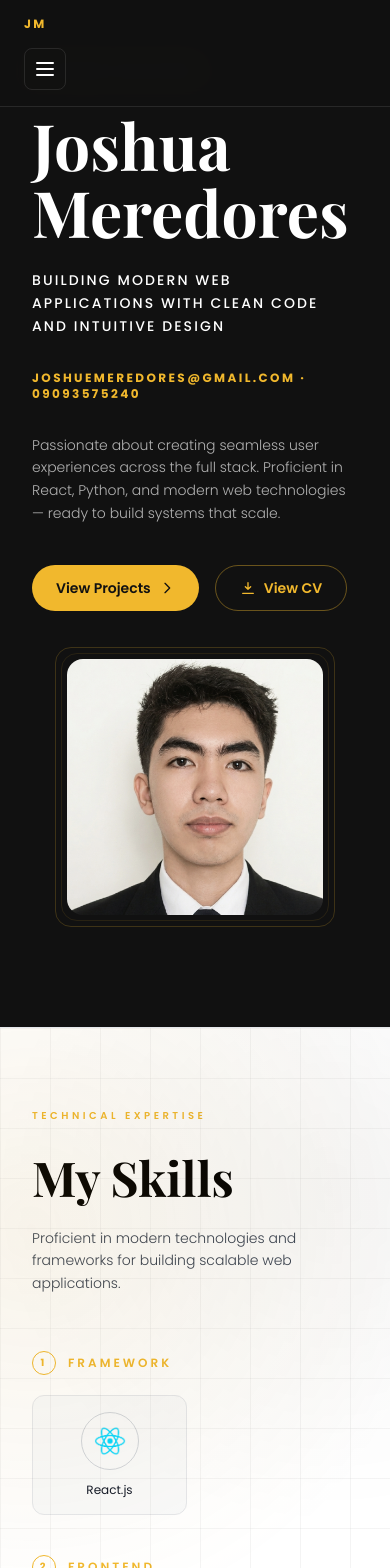
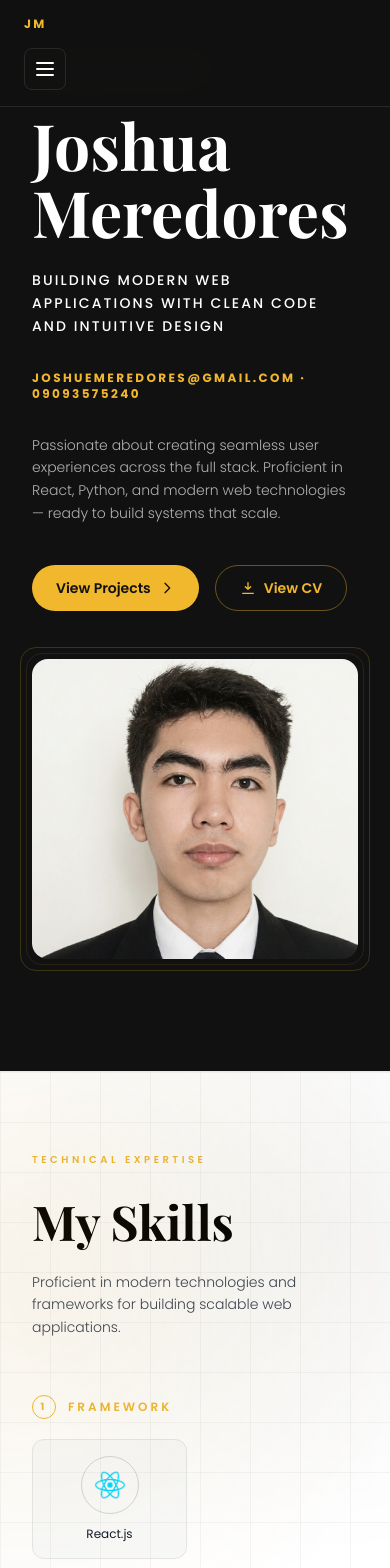
Before and after one commit to Shuahao18/myPorti, a React (Vite) app: page / in a window 390 px wide. Shown: the top 1568 px of the page. Built offline with nearby package versions, Linux system fonts and the light colour scheme; a web font is replaced by a local one.

Commit message:
fix the overflow try

```diff
--- a/src/App.jsx
+++ b/src/App.jsx
@@ -48,7 +48,7 @@ const App = () => {
 
   return (
     <ThemeProvider>
-      <main className="relative min-h-screen bg-primary">
+      <main className="relative min-h-screen bg-primary overflow-x-hidden">
         <Nav
           visible={true}
           isPageTwo={isPageTwo}
--- a/src/components/ProjectCard.jsx
+++ b/src/components/ProjectCard.jsx
@@ -4,7 +4,7 @@ const ProjectCard = ({ imgURL, techStack = [], describe, backfeed }) => {
       <img
         src={imgURL}
         alt='project preview'
-        className='object-fill sm:w-[760px] sm:h-[500px] lg:w-[900px] lg:h-[400px] '
+        className='w-full max-w-full h-auto sm:h-[500px] lg:h-[400px] object-cover'
       />
       <h3 className='mt-1 font-poppins text-3xl text-center font-bold'>
         {describe}
@@ -19,7 +19,7 @@ const ProjectCard = ({ imgURL, techStack = [], describe, backfeed }) => {
               key={index}
               src={tech}
               alt={`tech-${index}`}
-              className='object-fill w-[70px] h-[70px]'
+              className='object-fill w-14 h-14 sm:w-[70px] sm:h-[70px]'
             />
           ))}
         </div>
--- a/src/components/techSkills.jsx
+++ b/src/components/techSkills.jsx
@@ -6,9 +6,9 @@ const techSkills = ({ imgURL1, imgURL2, framework, frontend}) => {
 
       <h1 className="">Framework</h1>
 
-        <div className='mt-8 flex justify-start gap-2 bg-slate-500 w-52 '>
-          <img src={imgURL1} alt={framework} className='w-[102px] h-[102px] bg-gray-600' />
-          <img src={imgURL2} alt={frontend} className='w-[102px] h-[102px] bg-gray-600' />
+        <div className='mt-8 flex flex-wrap justify-start gap-2 bg-slate-500 w-full max-w-[13rem]'>
+          <img src={imgURL1} alt={framework} className='w-24 h-24 sm:w-[102px] sm:h-[102px] bg-gray-600' />
+          <img src={imgURL2} alt={frontend} className='w-24 h-24 sm:w-[102px] sm:h-[102px] bg-gray-600' />
 
           <h2 className='flex justify-center items-center'>React</h2>
         </div>
--- a/src/index.css
+++ b/src/index.css
@@ -34,9 +34,17 @@ html {
 
 body {
   min-height: 100vh;
+  width: 100%;
   font-family: 'Poppins', sans-serif;
   color: var(--color-text);
   background-color: var(--color-primary);
+}
+
+img,
+svg {
+  max-width: 100%;
+  height: auto;
+  display: block;
 }
 
 html.light {
--- a/src/sections/Contact.jsx
+++ b/src/sections/Contact.jsx
@@ -13,7 +13,7 @@ const Contact = () => {
     <section
       ref={ref}
       id="contact-us"
-      className="relative overflow-hidden w-full bg-[#f8f5ef] px-6 py-32 sm:px-10 lg:px-16"
+      className="relative overflow-hidden overflow-x-hidden w-full bg-[#f8f5ef] px-6 py-32 sm:px-10 lg:px-16"
     >
       <div className="section-bg-pattern absolute inset-0 pointer-events-none" />
       <div className="absolute inset-x-0 top-6 hidden md:block">
@@ -45,7 +45,7 @@ const Contact = () => {
           </p>
         </div>
 
-        <div className="relative z-10">
+        <div className="relative z-10 min-w-0">
           <div className="absolute -top-10 -right-10 hidden lg:block">
             <div className="h-32 w-32 rounded-full bg-[#fddc8f]/20 blur-3xl" />
           </div>
@@ -75,8 +75,8 @@ const Contact = () => {
               </h3>
             </div>
 
-            <div className="grid gap-6 sm:grid-cols-2">
-              <label className="block">
+            <div className="grid gap-6 md:grid-cols-2">
+              <label className="block min-w-0">
                 <div className="mb-3 text-sm uppercase tracking-[0.35em] text-[#b98c2f] font-semibold">
                   Your Name
                 </div>
@@ -124,7 +124,9 @@ const Contact = () => {
             </button>
           </form>
         </div>
+
       </motion.div>
+
     </section>
   );
 };
--- a/src/sections/Hero.jsx
+++ b/src/sections/Hero.jsx
@@ -52,10 +52,10 @@ const Hero = () => {
         variants={containerVariants}
         initial="hidden"
         animate={inView ? "visible" : "hidden"}
-        className="max-container w-full flex-1 flex flex-col lg:flex-row items-center gap-12 lg:gap-16 px-8 sm:px-16 pt-16 pb-28"
+        className="max-container w-full flex-1 flex flex-col lg:flex-row items-center gap-12 lg:gap-16 px-8 sm:px-16 pt-16 pb-28 min-w-0"
       >
         {/* Left — Text Content */}
-        <div className="flex-1 w-full">
+        <div className="flex-1 w-full min-w-0">
           <motion.p
             variants={itemVariants}
             className="text-gold font-poppins font-semibold text-[10px] sm:text-xs tracking-[0.3em] uppercase mb-8 sm:mb-10"
@@ -123,7 +123,7 @@ const Hero = () => {
         {/* Right — Profile Photo */}
         <motion.div
           variants={itemVariants}
-          className="flex-1 w-full flex justify-center lg:justify-end"
+          className="flex-1 w-full flex justify-center lg:justify-end min-w-0"
         >
           <div className="relative">
             <div className="absolute -inset-3 border border-gold/20 rounded-2xl" />
@@ -131,7 +131,7 @@ const Hero = () => {
             <img
               src={profileImage}
               alt="Joshua Meredores"
-              className="relative w-64 h-64 sm:w-72 sm:h-72 md:w-80 md:h-80 lg:w-[340px] lg:h-[340px] object-cover rounded-2xl grayscale-[20%] hover:grayscale-0 transition-all duration-500"
+              className="relative w-full max-w-[340px] h-auto sm:w-72 sm:h-72 md:w-80 md:h-80 lg:w-[340px] lg:h-[340px] object-cover rounded-2xl grayscale-[20%] hover:grayscale-0 transition-all duration-500"
             />
           </div>
         </motion.div>
--- a/src/sections/Project.jsx
+++ b/src/sections/Project.jsx
@@ -25,7 +25,7 @@ const Project = () => {
   };
 
   return (
-    <section ref={ref} id="project" className="relative overflow-hidden w-full bg-white transition-colors duration-300">
+    <section ref={ref} id="project" className="relative overflow-hidden overflow-x-hidden w-full bg-white transition-colors duration-300">
       <div className="section-bg-pattern absolute inset-0 pointer-events-none" />
       <motion.div
         variants={containerVariants}
@@ -46,7 +46,7 @@ const Project = () => {
         {/* Projects Grid */}
         <motion.div
           variants={containerVariants}
-          className="grid grid-cols-1 sm:grid-cols-2 lg:grid-cols-2 gap-8 sm:gap-10 lg:gap-12"
+          className="grid grid-cols-1 md:grid-cols-2 lg:grid-cols-2 gap-8 md:gap-10 lg:gap-12"
         >
           {projects.map((project, index) => (
             <motion.div
@@ -54,7 +54,7 @@ const Project = () => {
               variants={itemVariants}
               whileHover={{ translateY: -10 }}
             >
-              <div className="group h-full bg-gray-50 dark:bg-white/5 backdrop-blur-sm border border-gray-200 dark:border-white/10 rounded-2xl overflow-hidden hover:border-coralY/50 transition-all duration-300 hover:shadow-2xl hover:shadow-coralY/20">
+              <div className="group h-full min-w-0 bg-gray-50 dark:bg-white/5 backdrop-blur-sm border border-gray-200 dark:border-white/10 rounded-2xl overflow-hidden hover:border-coralY/50 transition-all duration-300 hover:shadow-2xl hover:shadow-coralY/20">
                 {/* Image Container */}
                 <div className="relative h-48 sm:h-64 overflow-hidden bg-gradient-to-b from-coralY/20 to-transparent">
                   <motion.img
@@ -130,6 +130,7 @@ const Project = () => {
           ))}
         </motion.div>
       </motion.div>
+
     </section>
   );
 };
--- a/src/sections/Skills.jsx
+++ b/src/sections/Skills.jsx
@@ -159,6 +159,7 @@ const Skills = () => {
           </motion.div>
         </div>
       </motion.div>
+
     </section>
   );
 };
```
